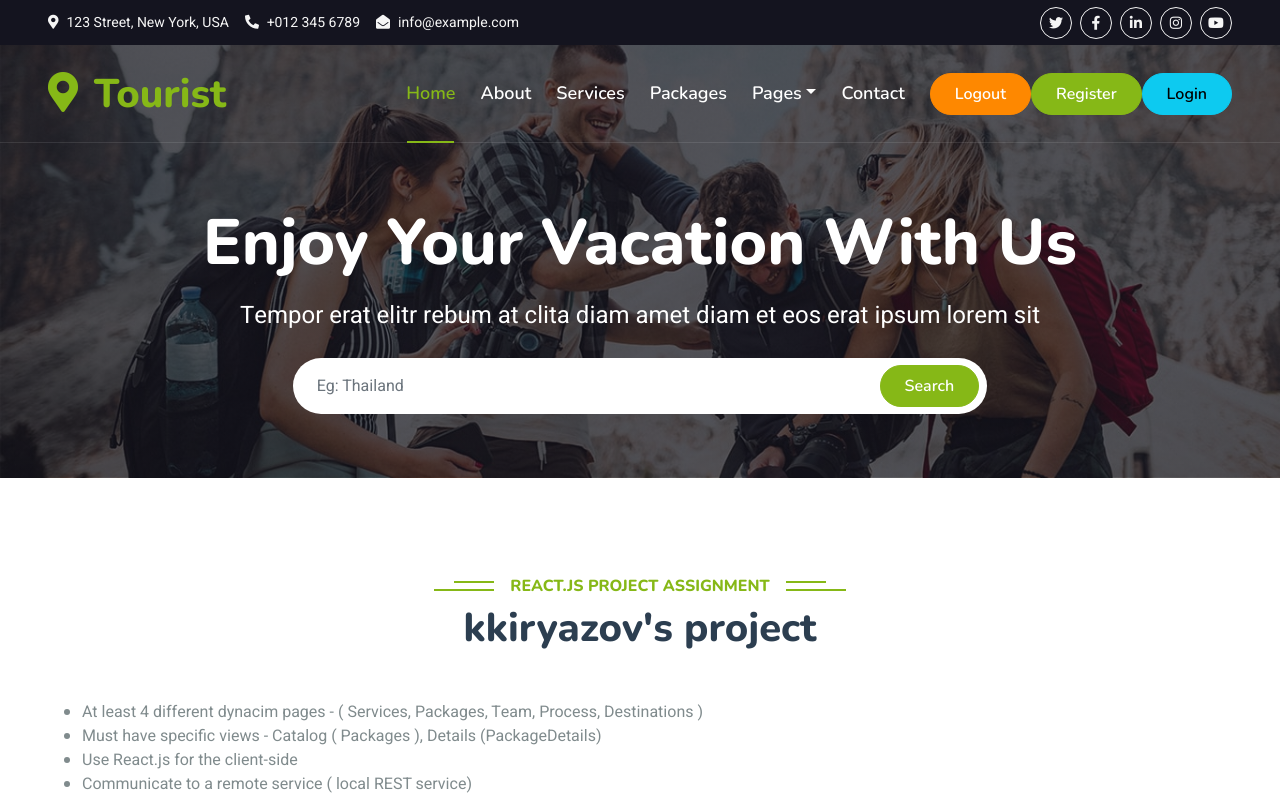
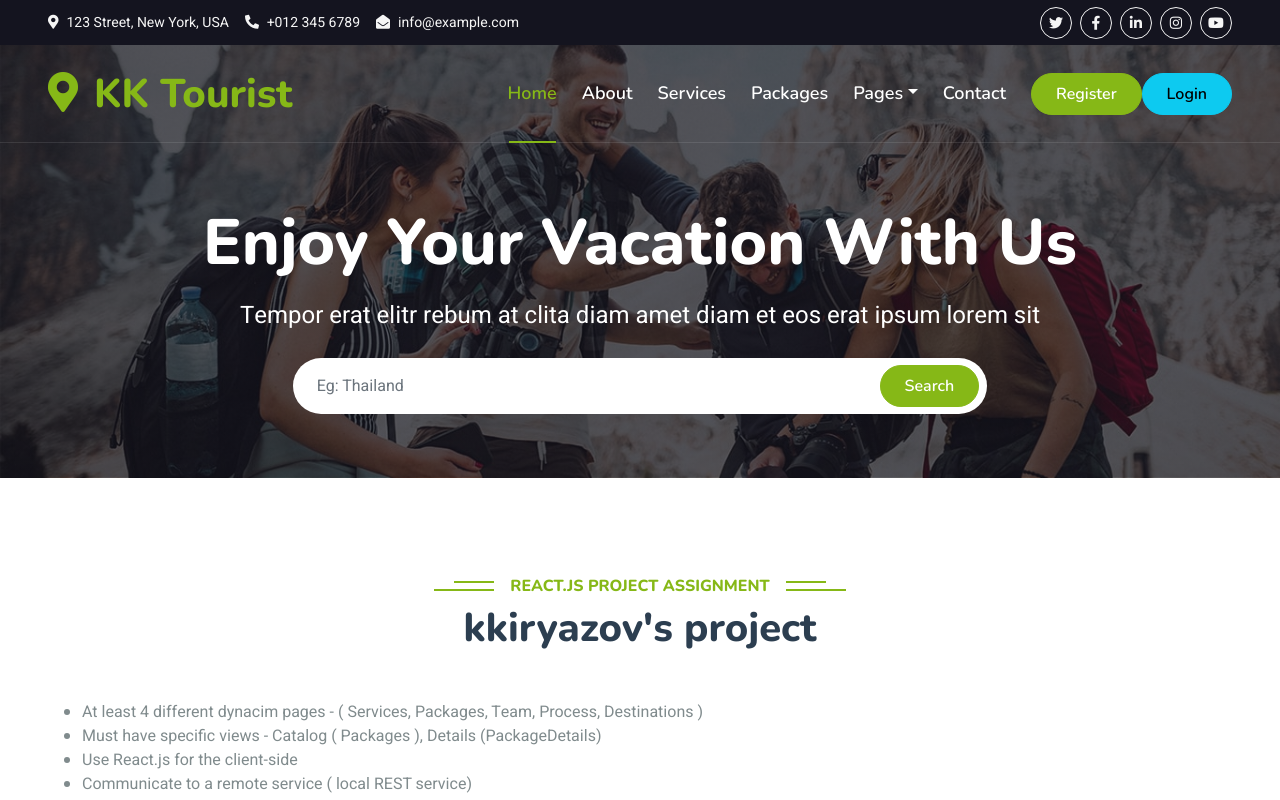
Before and after one commit to kiryazovkosta/travel-arency-react, a React (Vite) app in the folder client/: page / in a window 1280 px wide. Shown: the top 800 px of the page. Built offline with nearby package versions, Linux system fonts and the light colour scheme.

Commit message:
Split Navbar component to smaller components

```diff
--- a/client/src/App.jsx
+++ b/client/src/App.jsx
@@ -33,12 +33,21 @@ function App() {
 
   const loginSubmitHandler = async (values) => {
     const result = await userService.login(values.email, values.password);
+    console.log(result);
     setAuth(result);
     navigate(Paths.home);
   };
 
+  const values = {
+    loginSubmitHandler,
+    username: auth.username,
+    email: auth.email,
+    isAuthenticated: !!auth.username,
+    accessToken: auth.accessToken,
+  }
+
   return (
-    <AuthContext.Provider value={{ loginSubmitHandler }} >
+    <AuthContext.Provider value={values} >
       <>
         <Topbar />
         <Navbar />
--- a/client/src/components/navbar/Navbar.jsx
+++ b/client/src/components/navbar/Navbar.jsx
@@ -1,56 +1,30 @@
 import { Link } from 'react-router-dom';
+import { useContext } from 'react';
 
 import { Paths } from '../../utils/Paths';
+import AuthContext from '../../contexts/authContext';
+
+import NavbarUser from './navbar-items/NavbarUser';
+import NavbarLogo from './navbar-items/NavbarLogo';
+import NavbarSearch from './navbar-items/NavbarSearch';
+import NavbarMenu from './navbar-items/NavbarMenu';
 
 function Navbar() {
+    const {
+        isAuthenticated,
+        username
+    } = useContext(AuthContext);
+
     return (
         <div className="container-fluid position-relative p-0">
             <nav className="navbar navbar-expand-lg navbar-light px-4 px-lg-5 py-3 py-lg-0">
-                <Link to={Paths.home} className="navbar-brand p-0">
-                    <h1 className="text-primary m-0"><i className="fa fa-map-marker-alt me-3"></i>Tourist</h1>
-                    {/* <img src="img/logo.png" alt="Logo"> */}
-                </Link>
-                <button className="navbar-toggler" type="button" data-bs-toggle="collapse" data-bs-target="#navbarCollapse">
-                    <span className="fa fa-bars"></span>
-                </button>
+                <NavbarLogo />
                 <div className="collapse navbar-collapse" id="navbarCollapse">
-                    <div className="navbar-nav ms-auto py-0">
-                        <Link to={Paths.home} className="nav-item nav-link active">Home</Link>
-                        <Link to={Paths.about} className="nav-item nav-link">About</Link>
-                        <Link to={Paths.services} className="nav-item nav-link">Services</Link>
-                        <Link to={Paths.packages} className="nav-item nav-link">Packages</Link>
-                        <div className="nav-item dropdown">
-                            <Link to="#" className="nav-link dropdown-toggle" data-bs-toggle="dropdown">Pages</Link>
-                            <div className="dropdown-menu m-0">
-                                <Link to={Paths.destinations} className="dropdown-item">Destination</Link>
-                                <Link to={Paths.booking} className="dropdown-item">Booking</Link>
-                                <Link to={Paths.team} className="dropdown-item">Travel Guides</Link>
-                                <Link to={Paths.all} className="dropdown-item">404 Page</Link>
-                                <Link to={Paths.packageCreate} className="dropdown-item">Create package</Link>
-                            </div>
-                        </div>
-                        <Link to="/contact" className="nav-item nav-link">Contact</Link>
-                    </div>
-                    <Link to="/logout" className="btn btn-secondary rounded-pill py-2 px-4">Logout</Link>
-                    <Link to="/register" className="btn btn-primary rounded-pill py-2 px-4">Register</Link>
-                    <Link to="/login" className="btn btn-info rounded-pill py-2 px-4">Login</Link>
+                    <NavbarMenu />
+                    <NavbarUser />
                 </div>
             </nav>
-
-            <div className="container-fluid bg-primary navbar-image mb-5 hero-header">
-                <div className="container navbar-image">
-                    <div className="row justify-content-center py-5">
-                        <div className="col-lg-10 pt-lg-5 mt-lg-5 text-center">
-                            <h1 className="display-3 text-white mb-3 animated slideInDown">Enjoy Your Vacation With Us</h1>
-                            <p className="fs-4 text-white mb-4 animated slideInDown">Tempor erat elitr rebum at clita diam amet diam et eos erat ipsum lorem sit</p>
-                            <div className="position-relative w-75 mx-auto animated slideInDown">
-                                <input className="form-control border-0 rounded-pill w-100 py-3 ps-4 pe-5" type="text" placeholder="Eg: Thailand" />
-                                <button type="button" className="btn btn-primary rounded-pill py-2 px-4 position-absolute top-0 end-0 me-2" style={{ marginTop: "7px" }}>Search</button>
-                            </div>
-                        </div>
-                    </div>
-                </div>
-            </div>
+            <NavbarSearch />
         </div>
     )
 }
--- /dev/null
+++ b/client/src/components/navbar/navbar-items/NavbarLogo.jsx
@@ -0,0 +1,19 @@
+import { Link } from 'react-router-dom';
+
+import { Paths } from '../../../utils/Paths';
+
+function NavbarLogo() {
+    return (
+        <>
+            <Link to={Paths.home} className="navbar-brand p-0">
+                <h1 className="text-primary m-0"><i className="fa fa-map-marker-alt me-3"></i>KK Tourist</h1>
+                {/* <img src="img/logo.png" alt="Logo"> */}
+            </Link>
+            <button className="navbar-toggler" type="button" data-bs-toggle="collapse" data-bs-target="#navbarCollapse">
+                <span className="fa fa-bars"></span>
+            </button>
+        </>
+    )
+}
+
+export default NavbarLogo
--- /dev/null
+++ b/client/src/components/navbar/navbar-items/NavbarMenu.jsx
@@ -0,0 +1,27 @@
+import { Link } from 'react-router-dom';
+
+import { Paths } from '../../../utils/Paths'
+
+function NavbarMenu() {
+    return (
+        <div className="navbar-nav ms-auto py-0">
+            <Link to={Paths.home} className="nav-item nav-link active">Home</Link>
+            <Link to={Paths.about} className="nav-item nav-link">About</Link>
+            <Link to={Paths.services} className="nav-item nav-link">Services</Link>
+            <Link to={Paths.packages} className="nav-item nav-link">Packages</Link>
+            <div className="nav-item dropdown">
+                <Link to="#" className="nav-link dropdown-toggle" data-bs-toggle="dropdown">Pages</Link>
+                <div className="dropdown-menu m-0">
+                    <Link to={Paths.destinations} className="dropdown-item">Destination</Link>
+                    <Link to={Paths.booking} className="dropdown-item">Booking</Link>
+                    <Link to={Paths.team} className="dropdown-item">Travel Guides</Link>
+                    <Link to={Paths.all} className="dropdown-item">404 Page</Link>
+                    <Link to={Paths.packageCreate} className="dropdown-item">Create package</Link>
+                </div>
+            </div>
+            <Link to={Paths.contact} className="nav-item nav-link">Contact</Link>
+        </div>
+    )
+}
+
+export default NavbarMenu
--- /dev/null
+++ b/client/src/components/navbar/navbar-items/NavbarSearch.jsx
@@ -0,0 +1,20 @@
+function NavbarSearch() {
+    return (
+        <div className="container-fluid bg-primary navbar-image mb-5 hero-header">
+            <div className="container navbar-image">
+                <div className="row justify-content-center py-5">
+                    <div className="col-lg-10 pt-lg-5 mt-lg-5 text-center">
+                        <h1 className="display-3 text-white mb-3 animated slideInDown">Enjoy Your Vacation With Us</h1>
+                        <p className="fs-4 text-white mb-4 animated slideInDown">Tempor erat elitr rebum at clita diam amet diam et eos erat ipsum lorem sit</p>
+                        <div className="position-relative w-75 mx-auto animated slideInDown">
+                            <input className="form-control border-0 rounded-pill w-100 py-3 ps-4 pe-5" type="text" placeholder="Eg: Thailand" />
+                            <button type="button" className="btn btn-primary rounded-pill py-2 px-4 position-absolute top-0 end-0 me-2" style={{ marginTop: "7px" }}>Search</button>
+                        </div>
+                    </div>
+                </div>
+            </div>
+        </div>
+    )
+}
+
+export default NavbarSearch
--- /dev/null
+++ b/client/src/components/navbar/navbar-items/NavbarUser.jsx
@@ -0,0 +1,30 @@
+import { useContext } from 'react';
+import { Link } from 'react-router-dom';
+
+import { Paths } from '../../../utils/Paths'
+import AuthContext from '../../../contexts/authContext';
+
+function NavbarUser() {
+    const {
+        isAuthenticated,
+        username
+    } = useContext(AuthContext);
+
+    return (
+        <>
+            {isAuthenticated ? (
+                <>
+                    <Link to={Paths.profile} className="rounded-pill py-2 px-4">{`Welcome ${username}`}</Link>
+                    <Link to={Paths.logout} className="btn btn-secondary rounded-pill py-2 px-4">Logout</Link>
+                </>
+            ) : (
+                <>
+                    <Link to={Paths.register} className="btn btn-primary rounded-pill py-2 px-4">Register</Link>
+                    <Link to={Paths.login} className="btn btn-info rounded-pill py-2 px-4">Login</Link>
+                </>
+            )}
+        </>
+    )
+}
+
+export default NavbarUser
--- a/client/src/utils/Paths.js
+++ b/client/src/utils/Paths.js
@@ -13,5 +13,6 @@ export const Paths = {
     login: '/login',
     register: '/register',
     logout: '/logout',
+    profile: '/profile',
     all: '*'
 }
```
